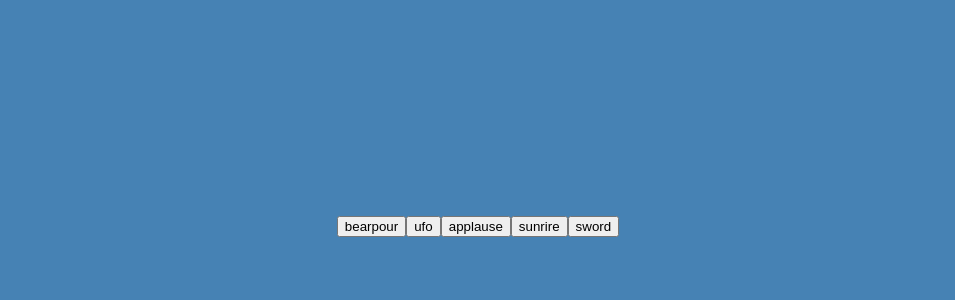
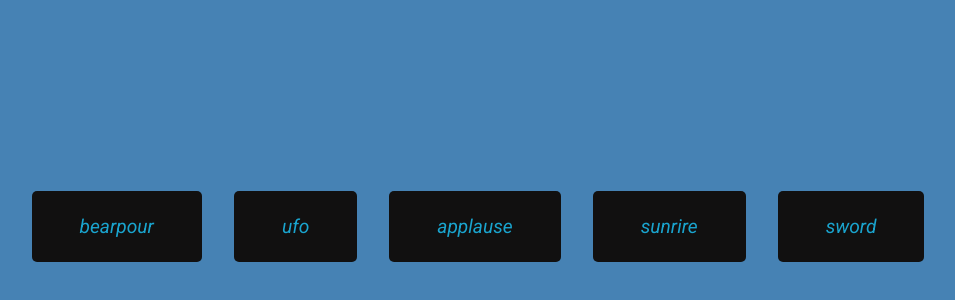
Before and after one commit to ZbigniewKulczynski1984/Sound_board_23.9.22, a plain HTML site: page index.html in a window 1280 px wide. Shown: the part 174-474 px from the top of the page, without its empty margins (162-1117 px from the left). Drawn offline with Linux system fonts and the light colour scheme; a web font is replaced by a local one.

Commit message:
buttons styled

```diff
--- a/css/style.css
+++ b/css/style.css
@@ -13,7 +13,19 @@ body {
     /* flex-direction: column; */
     align-items: center;
     justify-content: center;
+    text-align: center;
     height: 100vh;
     overflow: hidden;
     margin: 0;
 }
+
+.btn {
+    background-color: rgb(17, 16, 16);
+    border-radius: 5px;
+    border: none;
+    color: rgb(26, 164, 206);
+    margin: 1rem;
+    padding: 1.5rem 3rem;
+    font-size: 1.2rem;
+    font-family: inherit;
+}
```
